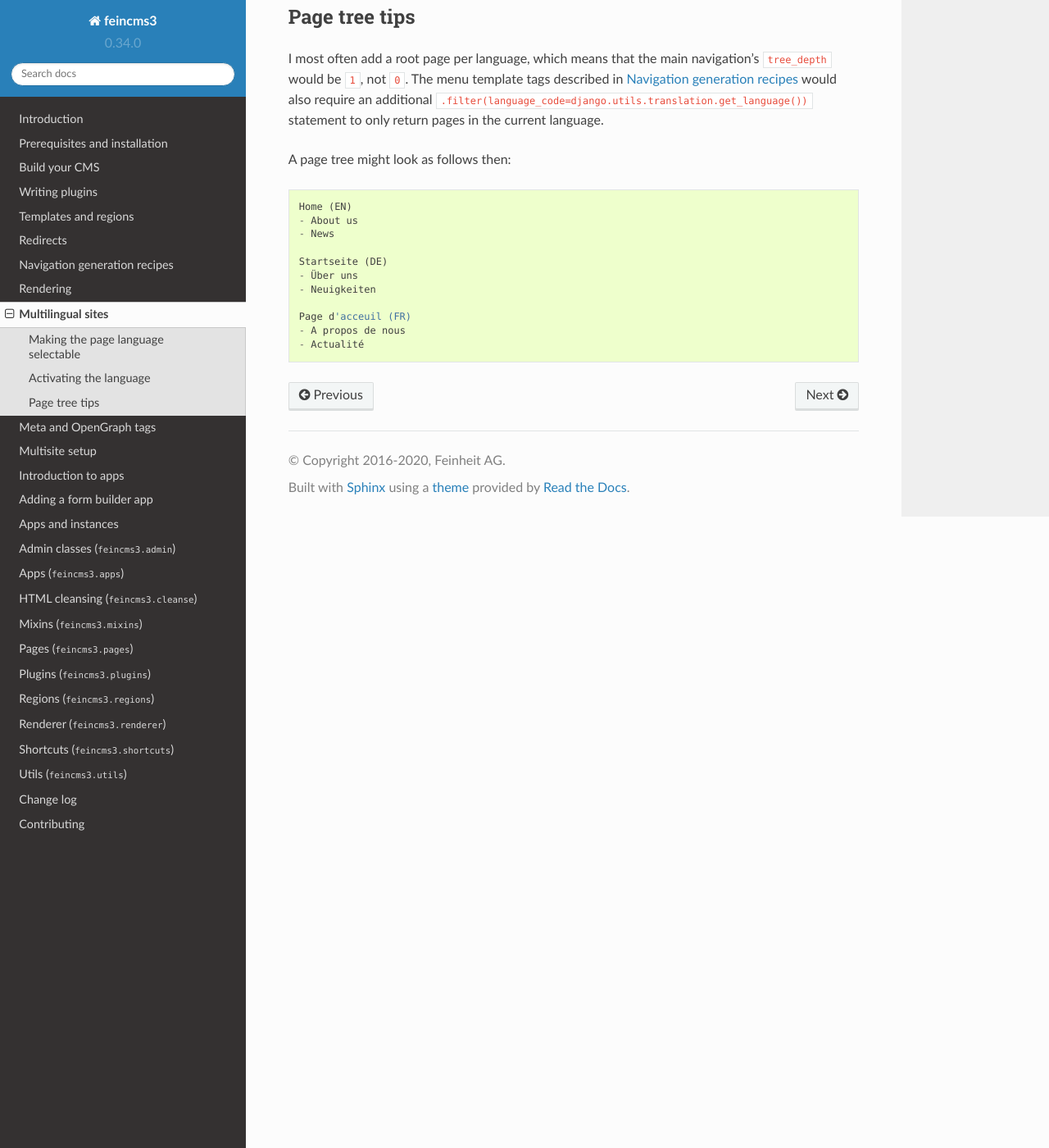
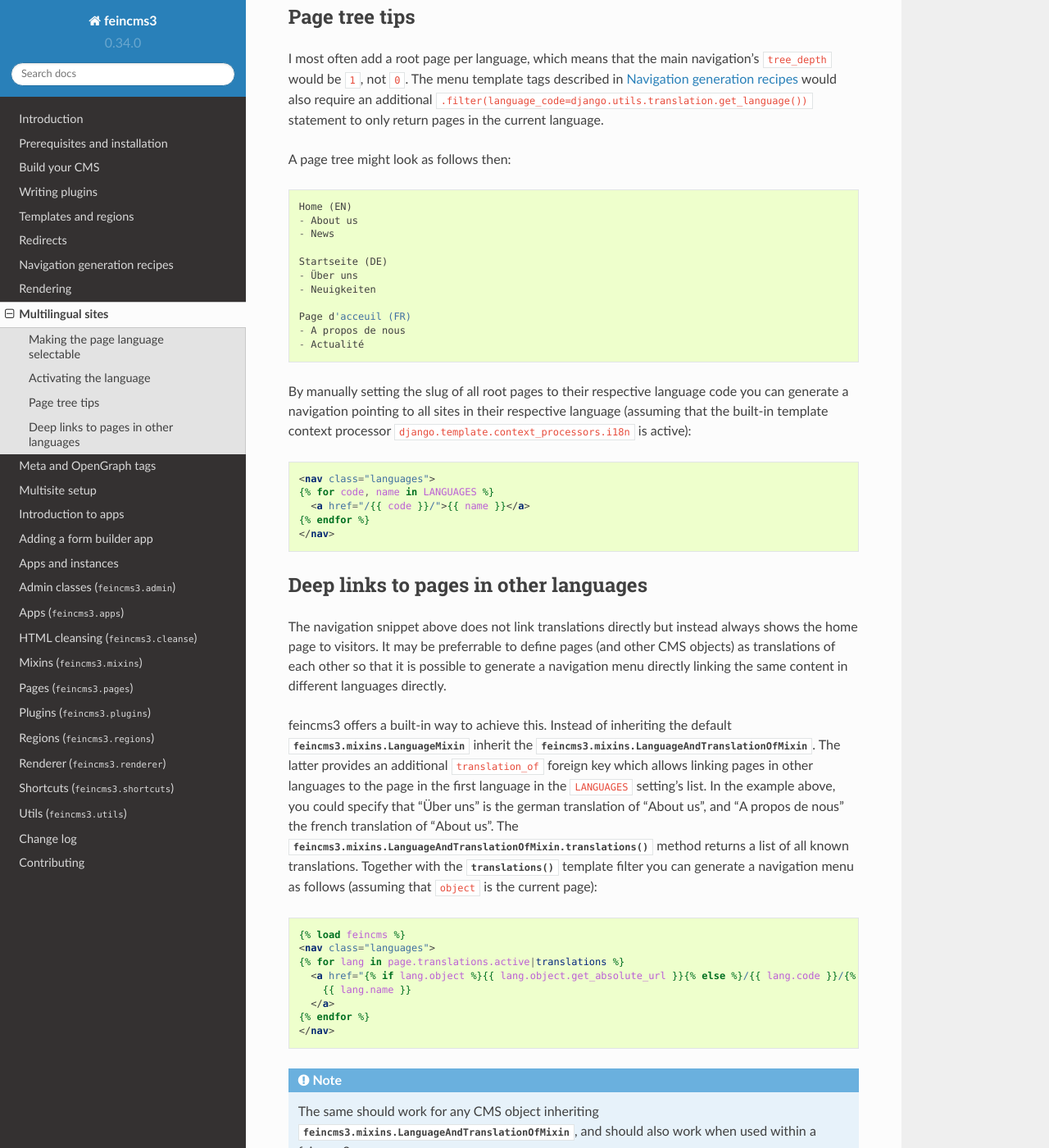
Before and after one commit to feincms/feincms3, a Sphinx documentation site: the page built from docs/guides/multilingual-sites.rst, in a window 1280 px wide and 1400 px high, scrolled down 957 px. Shown: the whole window at 82% size. Built offline with Sphinx 7.4.7 and the Read the Docs theme 2.0.0, drawn with Linux system fonts in a browser that asks for light colours; the version number could not be read and is left out; some of the changed text lies outside the part shown.

Commit message:
Docs for LanguageAndTranslationOfMixin

```diff
--- a/docs/guides/multilingual-sites.rst
+++ b/docs/guides/multilingual-sites.rst
@@ -68,3 +68,70 @@ A page tree might look as follows then::
     Page d'acceuil (FR)
     - A propos de nous
     - Actualité
+
+By manually setting the slug of all root pages to their respective
+language code you can generate a navigation pointing to all sites in
+their respective language (assuming that the built-in template context
+processor ``django.template.context_processors.i18n`` is active):
+
+.. code-block:: html+django
+
+    <nav class="languages">
+    {% for code, name in LANGUAGES %}
+      <a href="/{{ code }}/">{{ name }}</a>
+    {% endfor %}
+    </nav>
+
+
+Deep links to pages in other languages
+~~~~~~~~~~~~~~~~~~~~~~~~~~~~~~~~~~~~~~
+
+The navigation snippet above does not link translations directly but
+instead always shows the home page to visitors. It may be preferrable to
+define pages (and other CMS objects) as translations of each other so
+that it is possible to generate a navigation menu directly linking the
+same content in different languages directly.
+
+feincms3 offers a built-in way to achieve this. Instead of inheriting
+the default :class:`feincms3.mixins.LanguageMixin` inherit the
+:class:`feincms3.mixins.LanguageAndTranslationOfMixin`. The latter
+provides an additional ``translation_of`` foreign key which allows
+linking pages in other languages to the page in the first language in
+the ``LANGUAGES`` setting's list. In the example above, you could
+specify that "Über uns" is the german translation of "About us", and "A
+propos de nous" the french translation of "About us". The
+:func:`feincms3.mixins.LanguageAndTranslationOfMixin.translations`
+method returns a list of all known translations. Together with the
+:func:`~feincms3.templatetags.feincms3.translations` template filter you
+can generate a navigation menu as follows (assuming that ``object`` is
+the current page):
+
+.. code-block:: html+django
+
+    {% load feincms %}
+    <nav class="languages">
+    {% for lang in page.translations.active|translations %}
+      <a href="{% if lang.object %}{{ lang.object.get_absolute_url }}{% else %}/{{ lang.code }}/{% endif %}">
+        {{ lang.name }}
+      </a>
+    {% endfor %}
+    </nav>
+
+
+.. note::
+   The same should work for any CMS object inheriting
+   :class:`feincms3.mixins.LanguageAndTranslationOfMixin`, and should also
+   work when used within a feincms3 :ref:`app <apps-introduction>`.
+
+   In this case it may be extra-important to wrap the object's call to
+   ``reverse_app`` in a block which overrides the active language:
+
+   .. code-block:: python
+
+       from django.utils.translation import override
+       from feincms3.apps import reverse_app
+
+       class Article(LanguageAndTranslationOfMixin, ...):
+           def get_absolute_url(self):
+               with override(self.language_code):
+                   return reverse_app("articles", "detail", ...)
```
